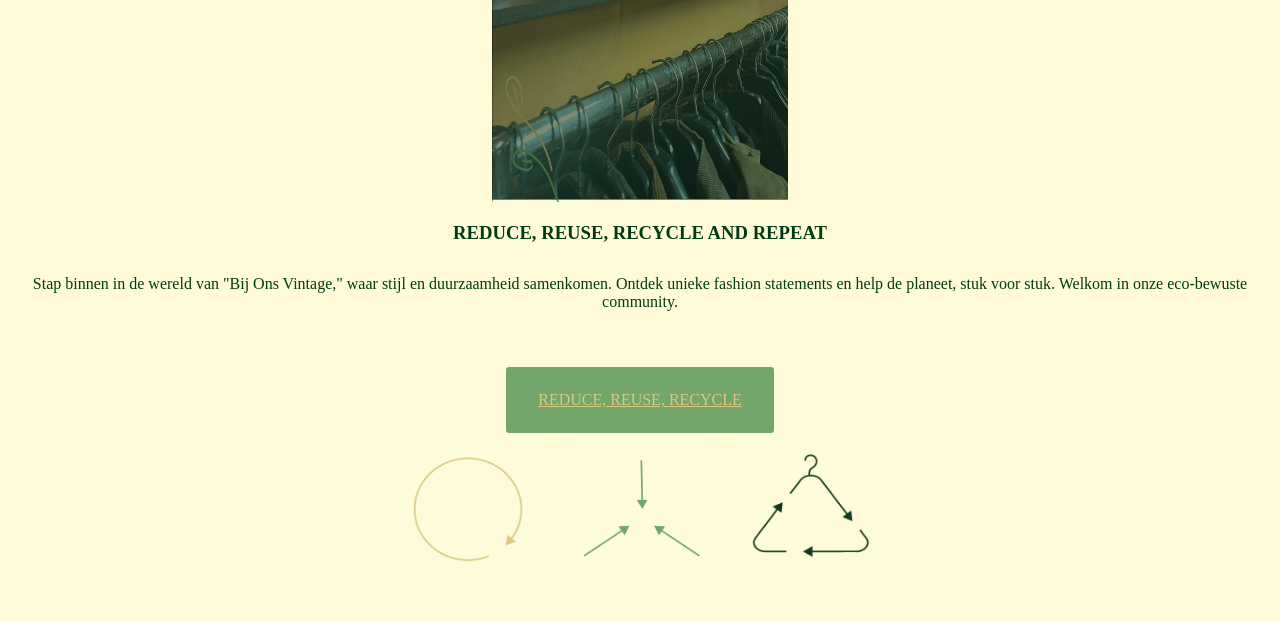
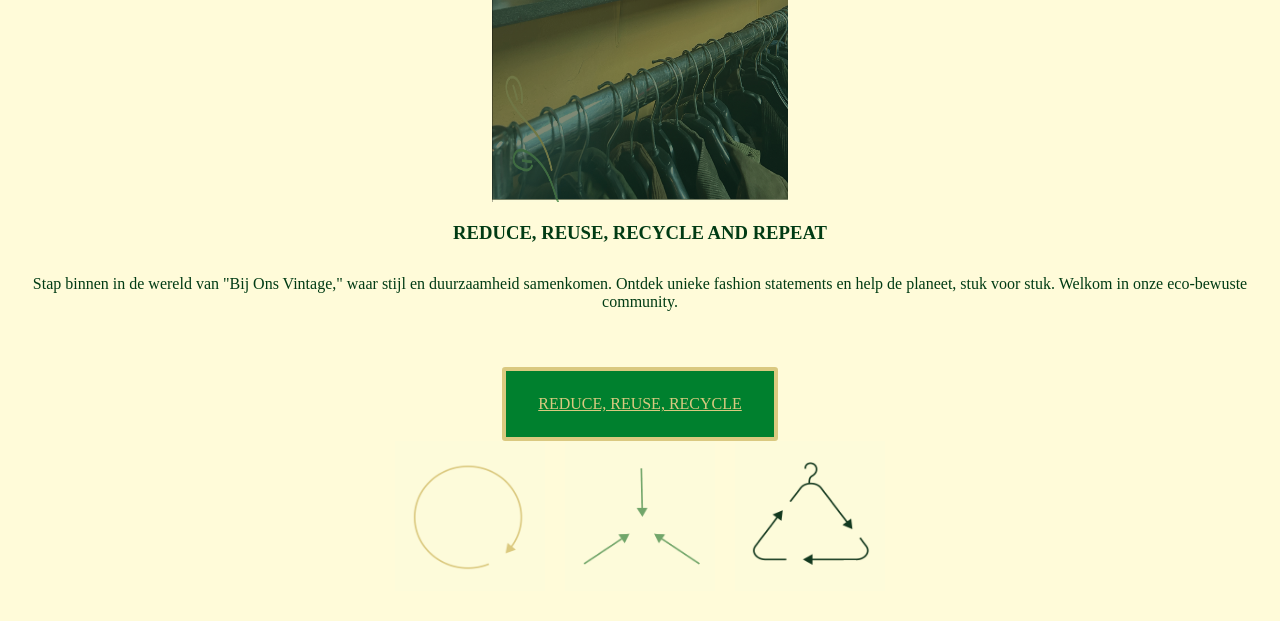
Before and after one commit to borunderkamp/borunderkamp.github.io, a plain HTML site: page index.html in a window 1280 px wide. In both pictures the pointer is over the link 640 px from the left and 976 px from the top of the page. Shown: the part 576-1197 px from the top of the page. Drawn offline with Linux system fonts and the light colour scheme.

Commit message:
changed hover

```diff
--- a/styles.css
+++ b/styles.css
@@ -166,6 +166,7 @@ footer p {
 }
 
 .knop{
+    box-sizing: border-box;
     text-align: center;
     display: block;
     background: #00802e;
@@ -178,5 +179,5 @@ footer p {
 }
 
 .knop:hover {
-    background: #72a66a;
+    border: 4px solid #dac980;
 }
```
